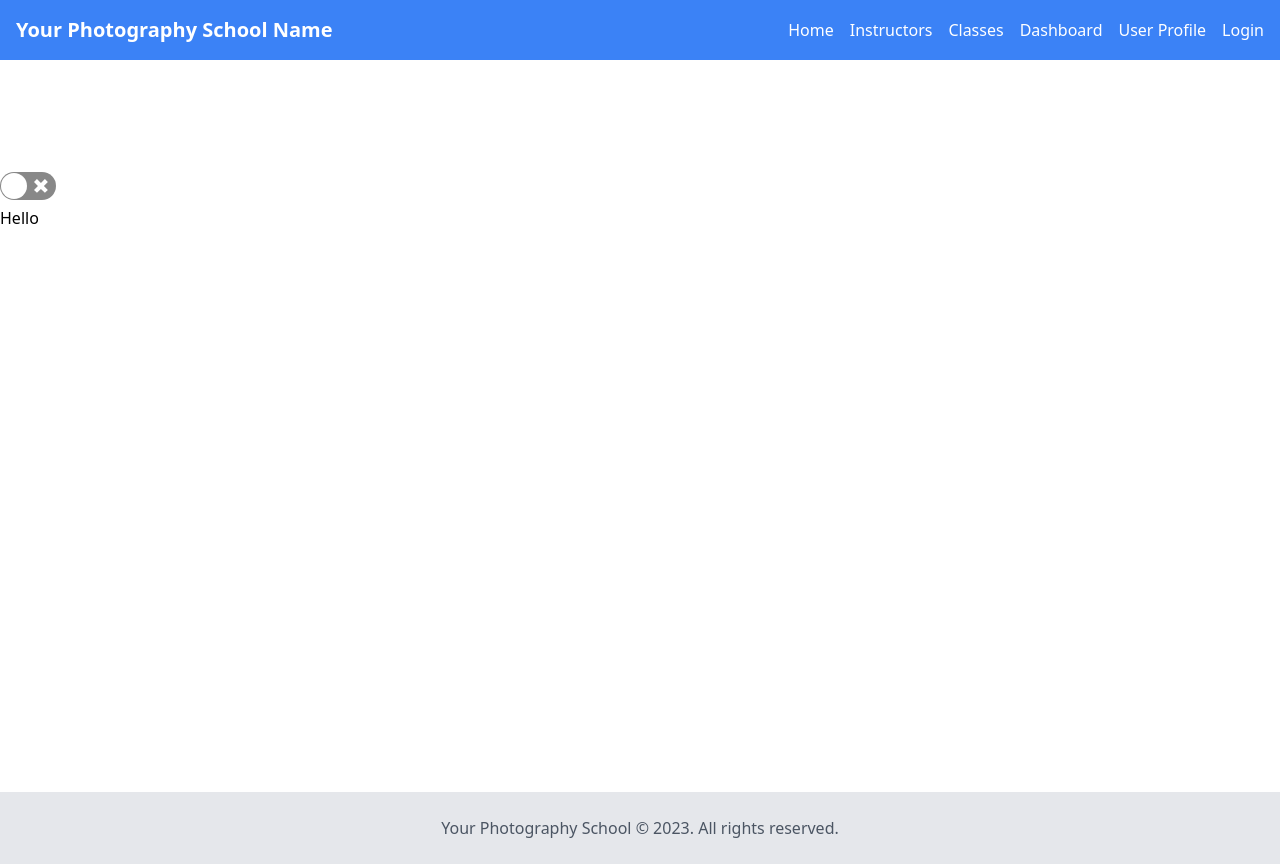
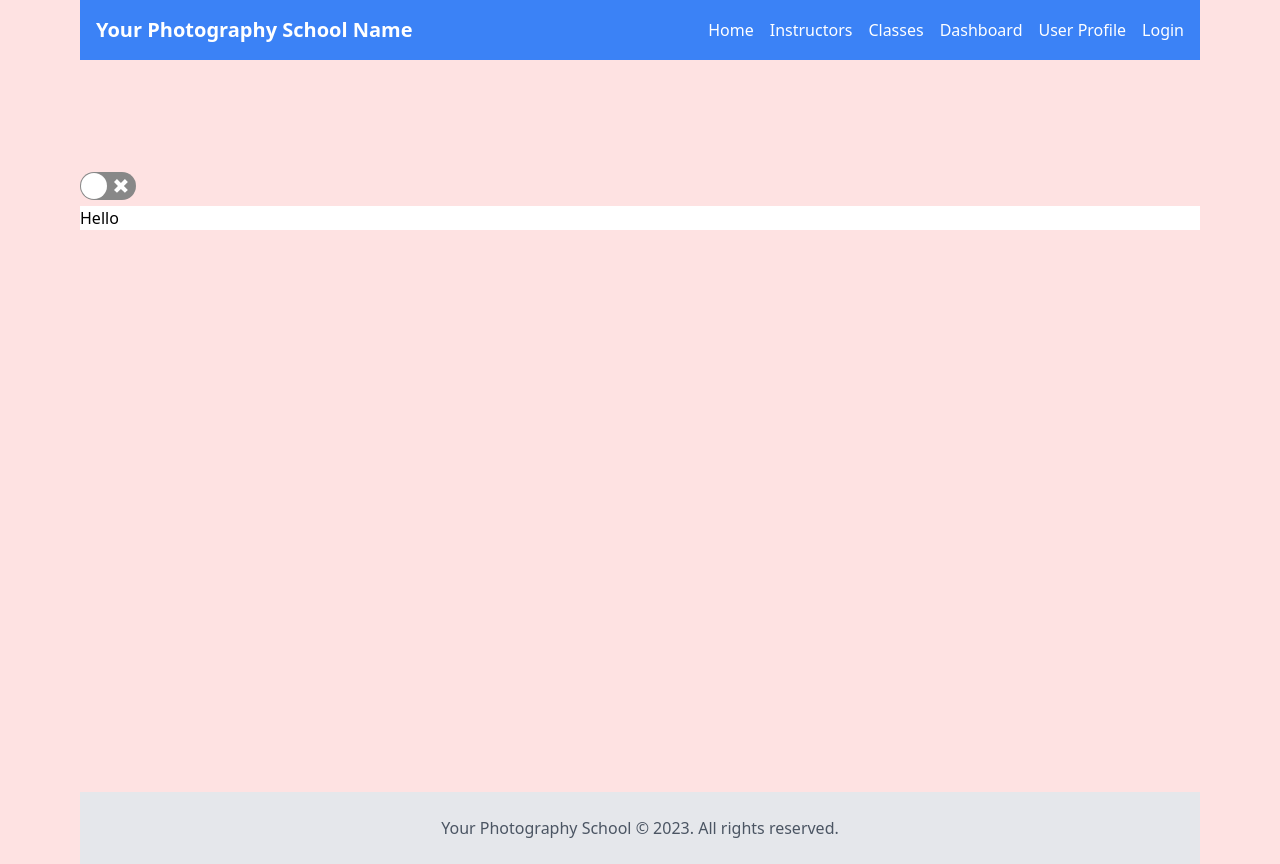
Before and after one commit to maazihad/summer-camp-client, a React (Vite) app: page / in a window 1280 px wide. Built offline with nearby package versions, Linux system fonts and the light colour scheme; no server answers.

Commit message:
axiost area install in my project.

```diff
--- a/src/components/Shared/Wrapper/Wrapper.jsx
+++ b/src/components/Shared/Wrapper/Wrapper.jsx
@@ -1,6 +1,6 @@
 const Wrapper = ({ children }) => {
    return (
-      <div className='max-w-[2520px] mx-auto xl:px-20 md:px-10 sm:px-2 px-4'>
+      <div className='max-w-[2520px] mx-auto xl:px-20 md:px-10 bg-red-100 sm:px-2 px-4'>
          {children}
       </div>
    );
--- a/src/hooks/useAxiosSecure.js
+++ b/src/hooks/useAxiosSecure.js
@@ -13,6 +13,7 @@ const useAxiosSecure = () => {
    const navigate = useNavigate();
 
    useEffect(() => {
+
       //---------->>>request
       axiosSecure.interceptors.request.use((config) => {
          const token = localStorage.getItem('access-token');
@@ -21,6 +22,7 @@ const useAxiosSecure = () => {
          }
          return config;
       });
+
       //<<<-------response
       axiosSecure.interceptors.request.use(
          (response) => response, async (error) => {
@@ -31,7 +33,7 @@ const useAxiosSecure = () => {
             return Promise.reject(error);
          }
       );
-   }, [axiosSecure, logOut, navigate]);
+   }, [logOut, navigate]);
 
    return [axiosSecure];
 };
--- a/src/layouts/MainLayout.jsx
+++ b/src/layouts/MainLayout.jsx
@@ -1,16 +1,19 @@
 import { Outlet } from "react-router-dom";
 import Navbar from "../components/Shared/Navbar/Navbar";
 import Footer from "../components/Shared/Footer/Footer";
+import Wrapper from "../components/Shared/Wrapper/Wrapper";
 
 const MainLayout = () => {
    return (
-      <div>
+
+      <Wrapper>
          <Navbar />
          <div className="min-h-[calc(100vh-68px)] pt-28">
             <Outlet />
          </div>
          <Footer />
-      </div>
+      </Wrapper>
+
    );
 };
 
```
